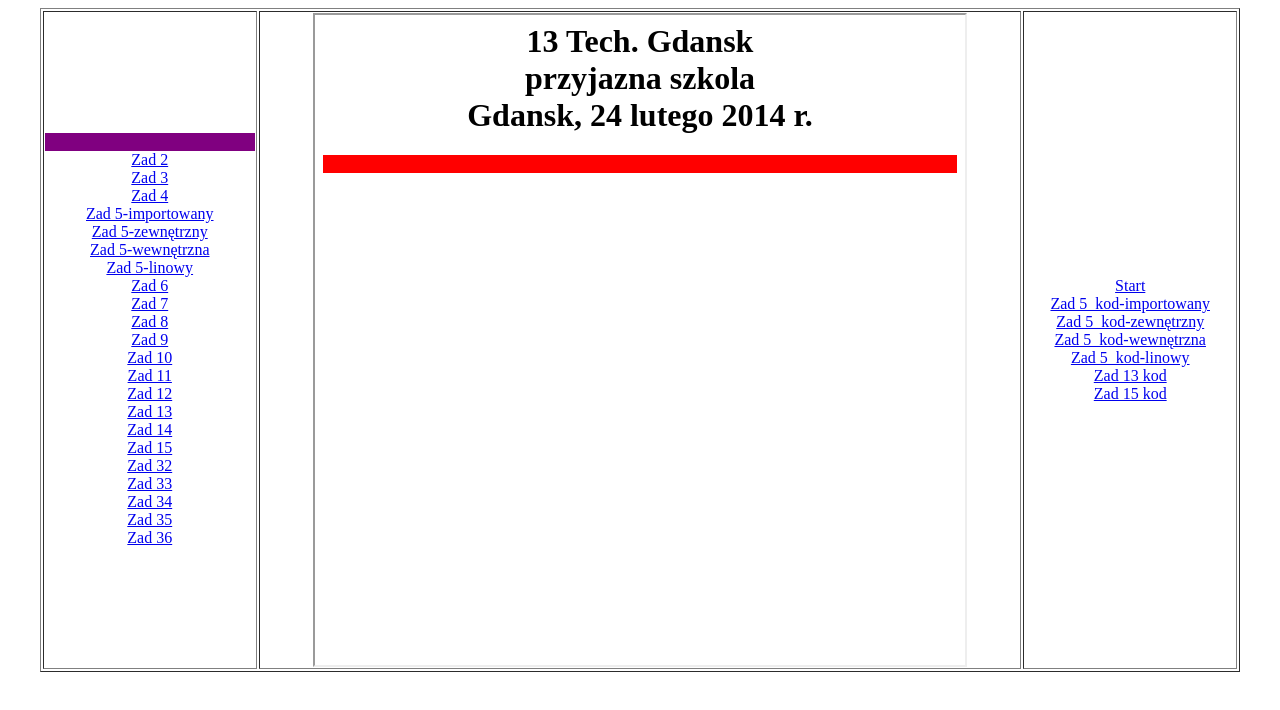
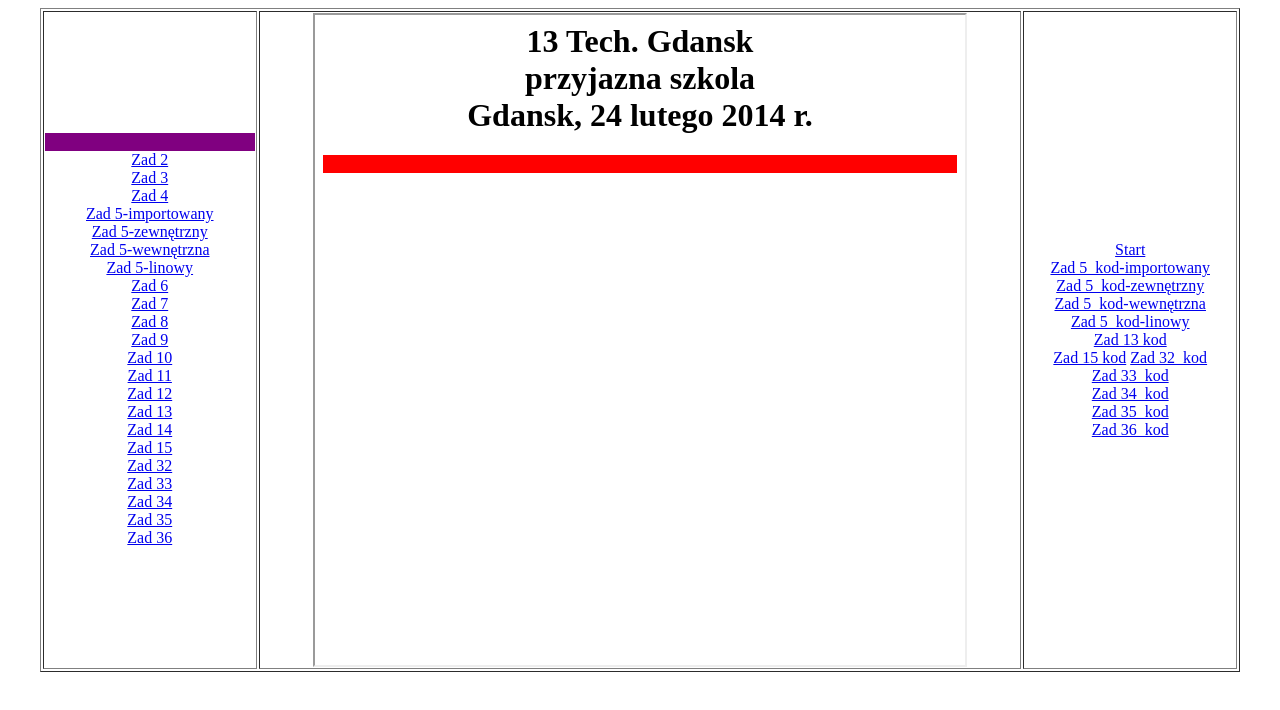
Before and after one commit to Hazu00/css, a plain HTML site: page index.html in a window 1280 px wide. Drawn offline with Linux system fonts and the light colour scheme.

Commit message:
index.html

```diff
--- a/index.html
+++ b/index.html
@@ -68,6 +68,15 @@
 		<a href="kowa_kod_13.html" target="strony">Zad 13 kod</a>
 		<br>
 		<a href="kowa_kod_15.html" target="strony">Zad 15 kod</a>
+			<a href="zad 32.html" target="strony">Zad 32_kod </a>
+			<br>
+		<a href="Kowa33.html" target="strony">Zad 33_kod </a>
+		<br>
+		<a href="zadanie34_KOWA.html" target="strony">Zad 34_kod </a>
+		<br>
+		<a href="Kowa35.html" target="strony">Zad 35_kod </a>
+		<br>
+		<a href="Kowa36.html" target="strony"> Zad 36_kod </a>
 		</td>
 
 		</tr>
```
